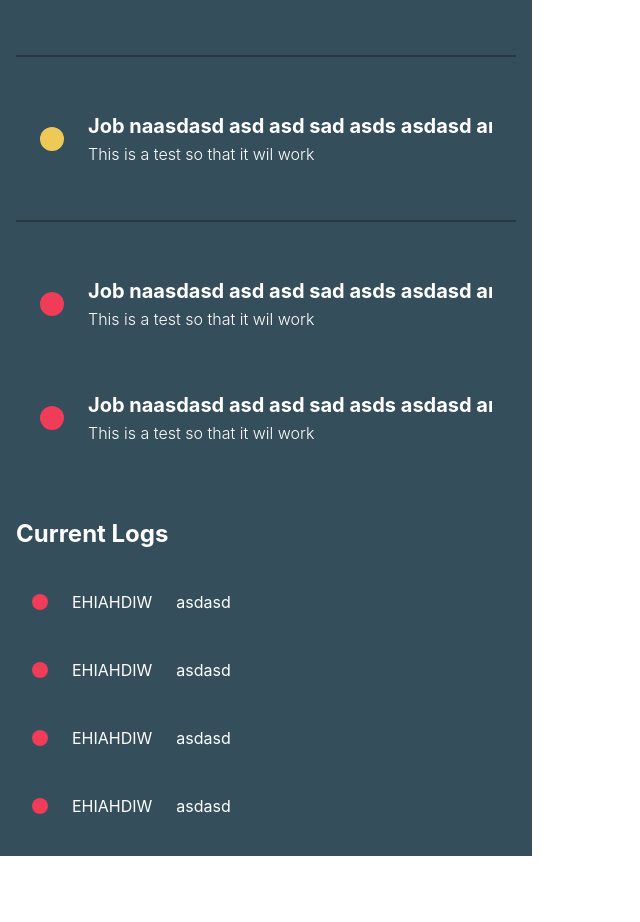
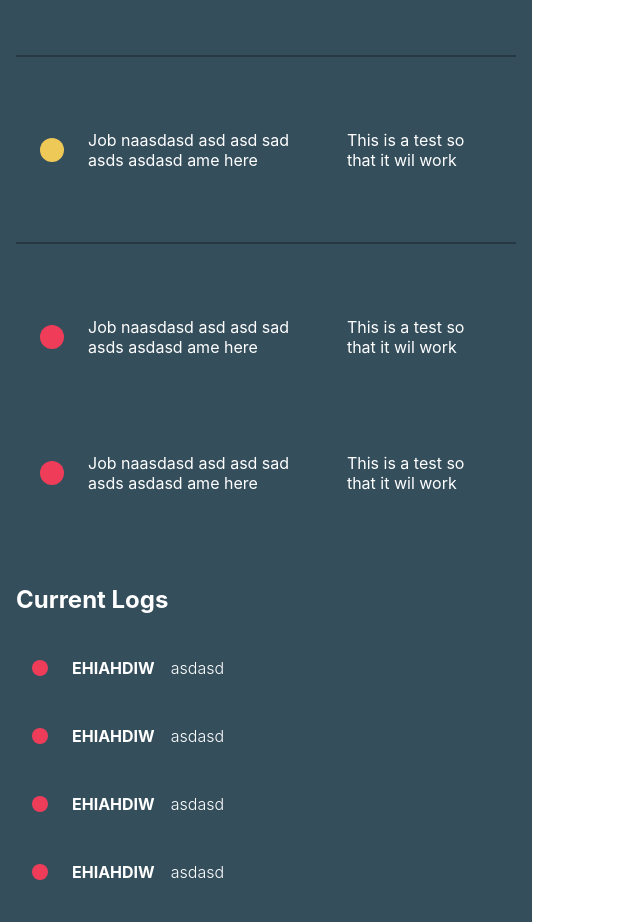
Before and after one commit to MSE-Web-Team/cron-job-tracker, a React (Create React App) app: page / in a window 1280 px wide. Shown: the part 342-1264 px from the top of the page, without its empty margins (0-640 px from the left). Before the commit the page ends 1198 px from the top, so only its background shows below. Built offline with nearby package versions, Linux system fonts and the light colour scheme.

Commit message:
Fixing styles of the logs

```diff
--- a/src/components/Jobs/Job.js
+++ b/src/components/Jobs/Job.js
@@ -36,10 +36,8 @@ const Job = ({ status, job_name, description }) => {
 
             </div>
             )}
-            <div className={styles.jobInfo}>
-                <p className={styles.name}>{jobInfo.name}</p>
-                <p className={styles.desc}>{jobInfo.description}</p>
-            </div>
+            <p className={styles.name}>{jobInfo.name}</p>
+            <p className={styles.desc}>{jobInfo.description}</p>
         </div>
     );
 };
--- a/src/components/Logs/LogMessage.js
+++ b/src/components/Logs/LogMessage.js
@@ -36,8 +36,10 @@ const LogMessage = ({ status, name, description }) => {
 
             </div>
             )}
+            <div className={styles.logInfo}>
               <p className={styles.name}>{jobInfo.name}</p>
               <p className={styles.desc}>{jobInfo.description}</p>
+            </div>
         </div>
     );
 };
--- a/src/components/commonStyles.module.css
+++ b/src/components/commonStyles.module.css
@@ -140,6 +140,26 @@ hr {
     color: white;
 }
 
+.logInfo{
+    margin: 0px;
+    text-overflow: ellipsis;
+    text-wrap: nowrap;
+    display: -webkit-box;
+    display: flex;
+    align-items: center;
+    gap:1em;
+}
+
+.logInfo .name {
+    font-weight: 700;
+    font-size: 1em;
+}
+
+.logInfo .desc {
+    font-weight: 300;
+    font-size: 1em;
+    color: white;
+}
 
 .status {
     border-radius: 50%;
```
